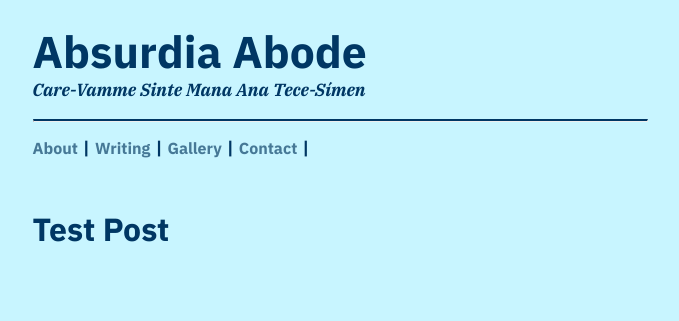
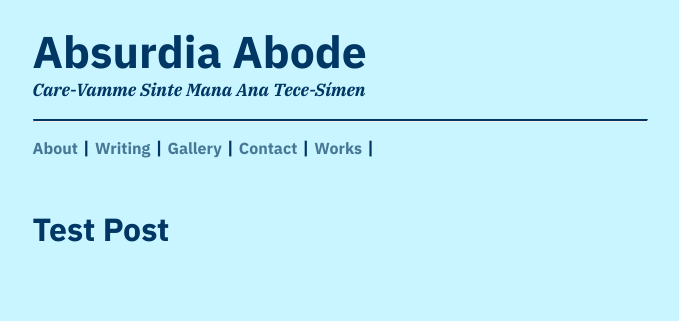
Before and after one commit to Fafau06/fafau06.github.io, a Jekyll site: the page built from index.html, in a window 1280 px wide. Shown: the top 321 px of the page, without its empty margins (300-979 px from the left). Built offline with Jekyll 4.4.1, drawn with Linux system fonts in a browser that asks for light colours; some web fonts are replaced; the list of posts is cut into pages by our own code.

Commit message:
Update settings.yml

```diff
--- a/_data/settings.yml
+++ b/_data/settings.yml
@@ -11,6 +11,7 @@ menu:
 - {name: 'Writing', url: 'writing.html'}
 - {name: 'Gallery', url: 'gallery.html'}
 - {name: 'Contact', url: 'contact.html'}
+- {name: 'Works',   url: 'works.html'}
 
 # Available social icons are powered by Font Awesome, so you can use any icon that they offer
 social:
```
